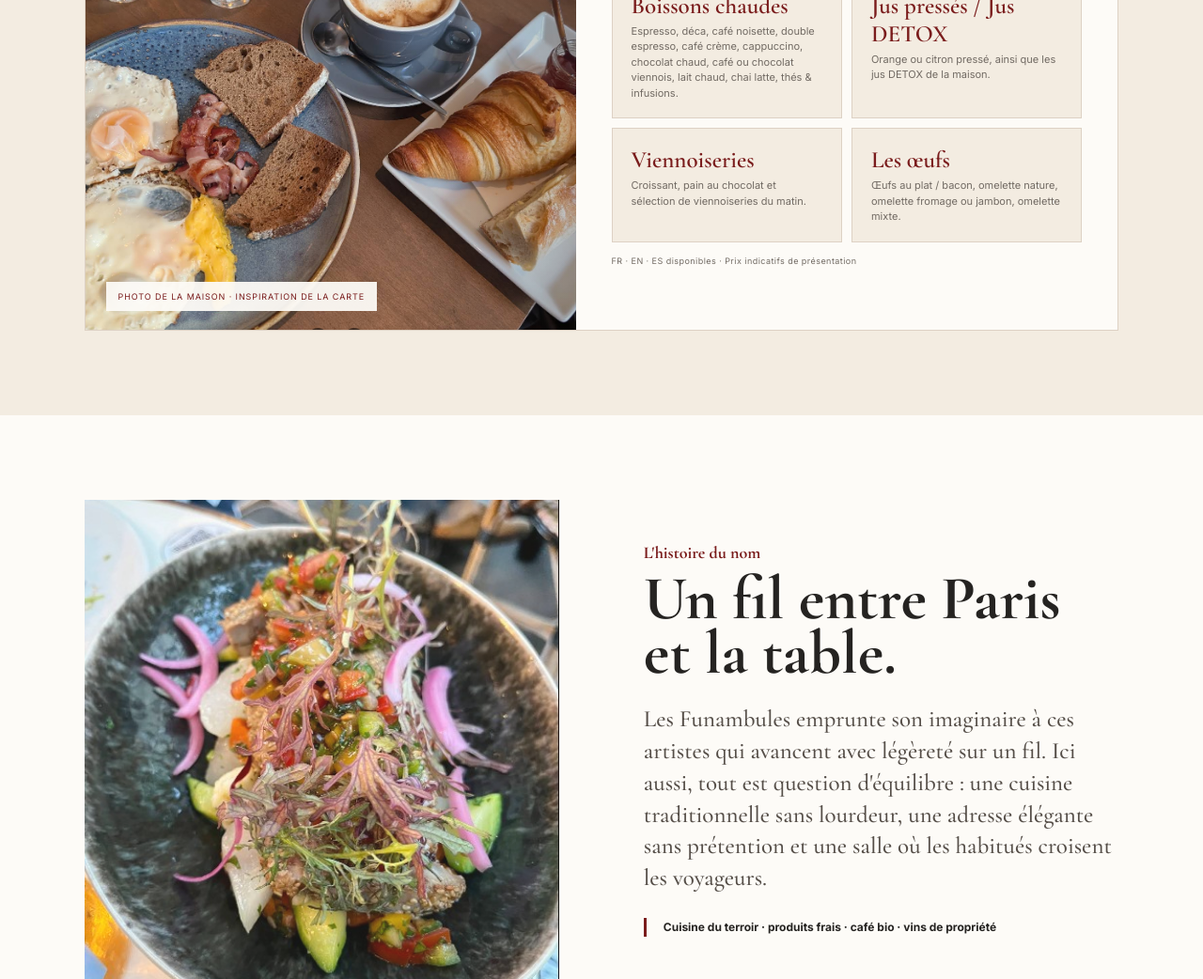
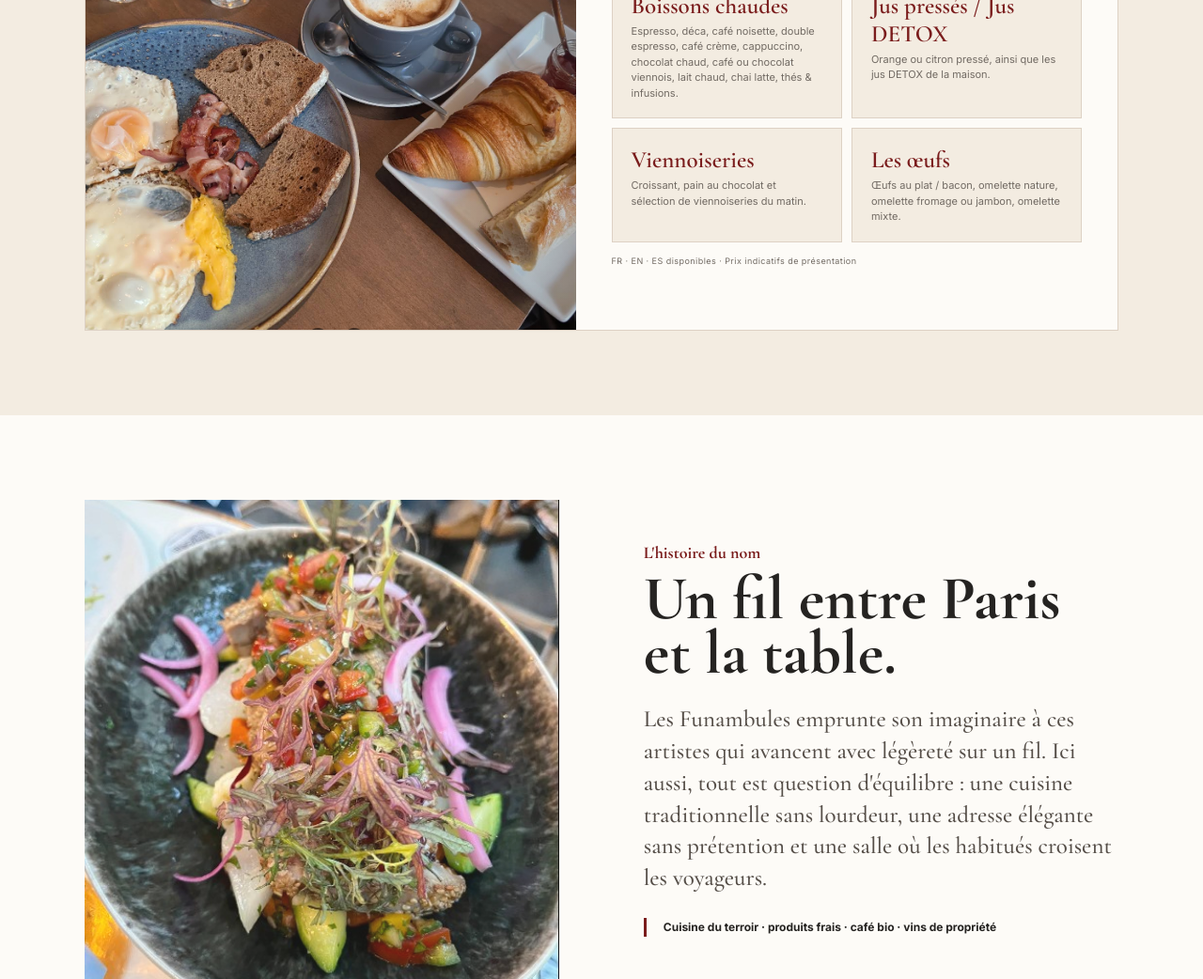
Before and after one commit to hasaki-studio/Funambule, a plain HTML site: page index.html in a window 1280 px wide. Shown: the part 1942-2984 px from the top of the page at 94% size. Drawn offline with nearby package versions, Linux system fonts and the light colour scheme.

```diff
--- a/index.html
+++ b/index.html
@@ -16,7 +16,7 @@
 <section class="intro"><div><div class="eyebrow">Les Funambules</div><h2>Paris, à table.</h2></div><div><p>Du premier café au dernier verre, on cultive ici le plaisir simple d'un vrai bistrot : des produits frais, une cuisine du terroir, du café bio et des vins de propriété.</p><div class="facts"><div class="fact"><b>7h30</b><span>Ouverture</span></div><div class="fact"><b>02h00</b><span>Dernier verre</span></div><div class="fact"><b>11e</b><span>Rue Faidherbe</span></div></div></div></section>
 <section class="menu-section" id="menu"><div class="menu-head"><div><div class="eyebrow">À table</div><h2>Une carte pour chaque moment.</h2></div><p>Fais ton choix. La grande photo et la carte se mettent à jour ensemble, pour garder l'expérience visuelle d'un carnet de bistrot.</p></div>
 <div class="menu-tabs"><button class="menu-tab active" data-key="breakfast" style="--img:url('funambule-petit-dejeuner.png');--pos:center"><span class="tab-copy"><small>Le matin</small><strong>Petit-Déjeuner</strong></span></button><button class="menu-tab" data-key="lunch" style="--img:url('funambule-dejeuner.png');--pos:center"><span class="tab-copy"><small>Le midi</small><strong>Déjeuner</strong></span></button><button class="menu-tab" data-key="dinner" style="--img:url('funambule-diner-apero.png');--pos:center"><span class="tab-copy"><small>Le soir</small><strong>Dîner / Apéro</strong></span></button></div>
-<div class="menu-panel"><div class="menu-photo" id="menuPhoto"><div class="photo-note">Photo de la maison · inspiration de la carte</div></div><div class="menu-list"><div class="menu-list-top"><h3 id="menuTitle">Petit-Déjeuner</h3><span id="menuSubtitle">07:30 — 11:30</span></div><div id="items"></div><div class="menu-foot">FR · EN · ES disponibles · Prix indicatifs de présentation</div></div></div></section>
+<div class="menu-panel"><div class="menu-photo" id="menuPhoto"></div><div class="menu-list"><div class="menu-list-top"><h3 id="menuTitle">Petit-Déjeuner</h3><span id="menuSubtitle">07:30 — 11:30</span></div><div id="items"></div><div class="menu-foot">FR · EN · ES disponibles · Prix indicatifs de présentation</div></div></div></section>
 <section class="story" id="esprit"><div class="story-image"></div><div class="story-copy"><div class="eyebrow">L'histoire du nom</div><h2>Un fil entre Paris et la table.</h2><p>Les Funambules emprunte son imaginaire à ces artistes qui avancent avec légèreté sur un fil. Ici aussi, tout est question d'équilibre : une cuisine traditionnelle sans lourdeur, une adresse élégante sans prétention et une salle où les habitués croisent les voyageurs.</p><div class="quote">Cuisine du terroir · produits frais · café bio · vins de propriété</div></div></section>
 <section class="reviews" id="avis"><div class="eyebrow">Avis de nos fidèles habitants et voyageurs</div><h2>On en parle autour d'un verre.</h2><div class="rating"><span class="stars">★★★★★</span><strong>4,2 / 5</strong><span style="opacity:.65;font-size:11px">Avis Google</span></div><div class="review-grid"><article class="review"><div class="stars">★★★★★</div><p>« Le meilleur petit déjeuner de Paris. Simple, généreux et avec une vraie âme de quartier. »</p><small>— Exemple de maquette · à remplacer par un vrai avis</small></article><article class="review"><div class="stars">★★★★★</div><p>« Ambiance chaleureuse, excellent service et une cuisine qui fait exactement ce qu'on attend d'un bon bistrot. »</p><small>— Exemple de maquette · à remplacer par un vrai avis</small></article><article class="review"><div class="stars">★★★★★</div><p>« Une belle adresse pour dîner entre amis. Les produits sont bons, le cadre vivant et l'accueil naturel. »</p><small>— Exemple de maquette · à remplacer par un vrai avis</small></article></div></section>
 <section class="contact" id="contact"><div class="contact-grid"><div class="map"><iframe title="Carte — Les Funambules Paris" src="https://www.google.com/maps?q=12%20Rue%20Faidherbe%2C%2075011%20Paris&output=embed" loading="lazy"></iframe></div><div class="address"><div class="eyebrow" style="color:#f2c7b7">Nous trouver</div><h2>12 Rue Faidherbe<br>75011 Paris</h2><p>Une adresse de quartier au cœur du 11e. Passez pour un café, restez pour l'assiette et terminez autour d'un verre.</p><div class="hours"><strong>Horaires</strong><br>7h30 — 02h00 · tous les jours</div><a class="final" href="https://www.google.com/maps/search/?api=1&query=12+Rue+Faidherbe+75011+Paris" target="_blank" rel="noopener">Réserver sur Google / Contact</a></div></div></section>
```
